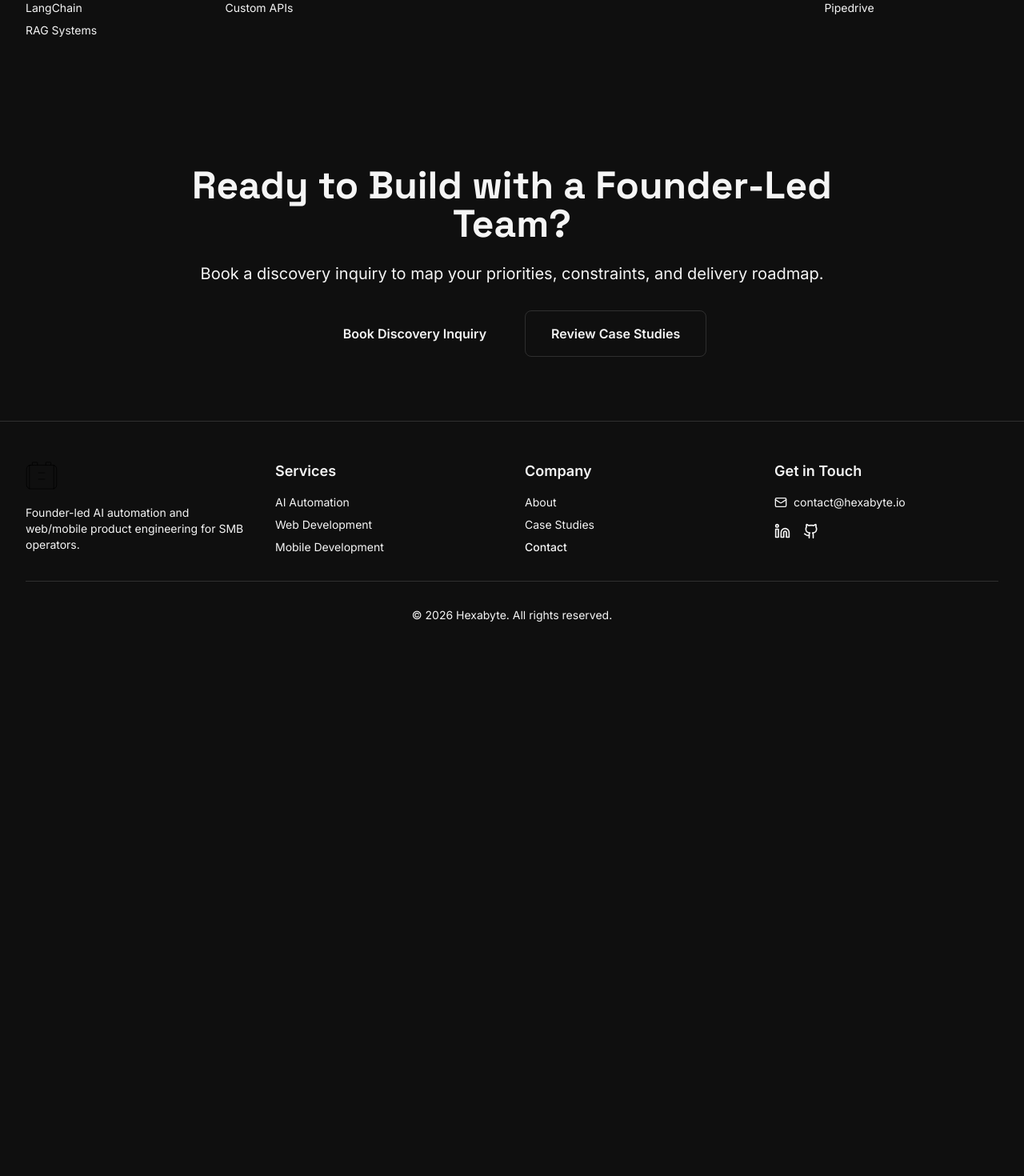
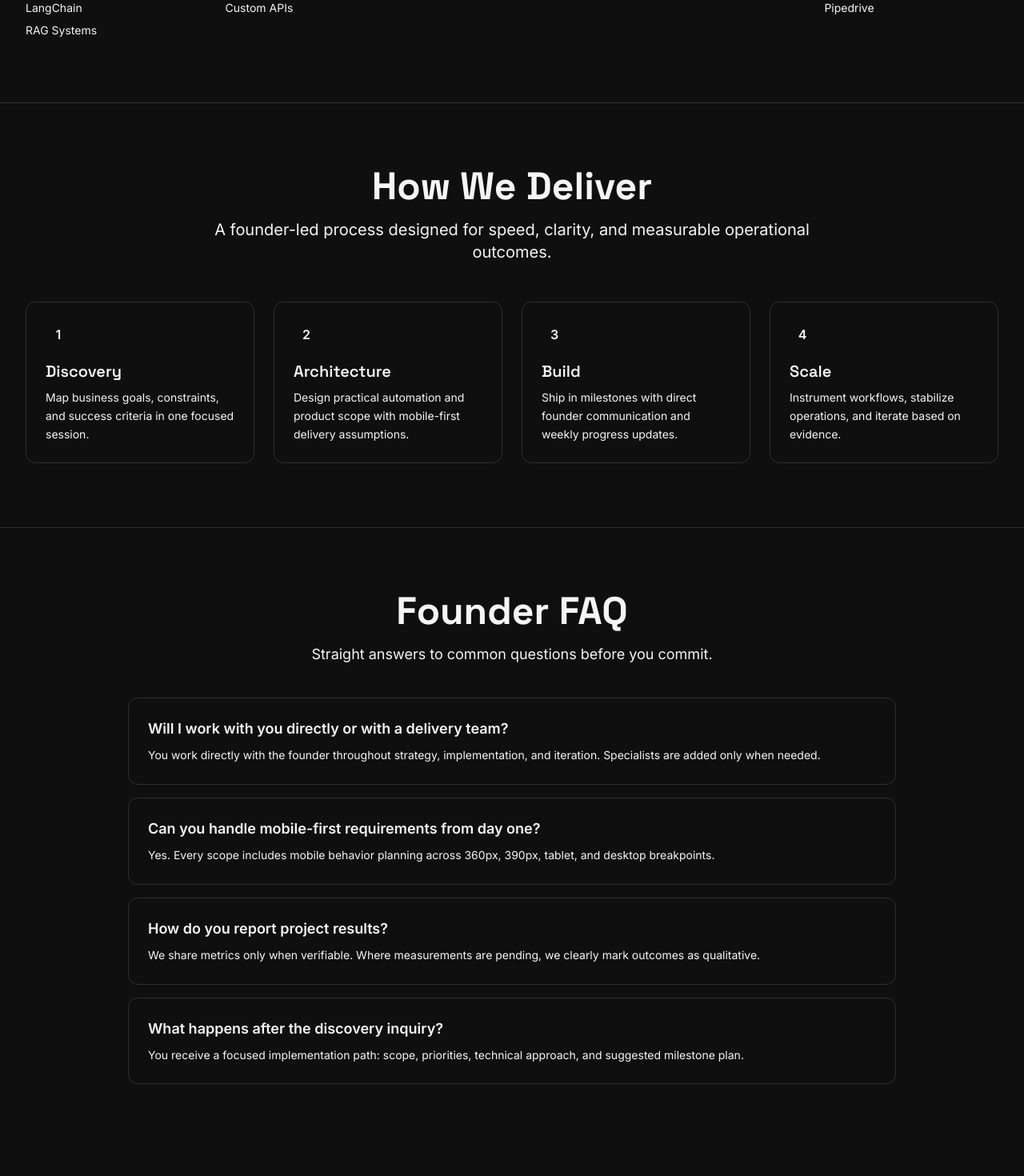
Before and after one commit to mr3826/hexabyte-portfolio, a React (Vite) app: page / in a window 1280 px wide. Shown: the part 3600-5070 px from the top of the page at 80% size. Before the commit the page ends 4427 px from the top, so only its background shows below. Built offline with nearby package versions, Linux system fonts and the light colour scheme.

Commit message:
feat: step2 mobile and conversion polish

```diff
--- a/src/components/ProjectModal.tsx
+++ b/src/components/ProjectModal.tsx
@@ -47,10 +47,16 @@ export default function ProjectModal({ isOpen, onClose }: ProjectModalProps) {
       />
 
       {/* Modal */}
-      <div className="relative w-full max-w-2xl max-h-[90vh] overflow-y-auto bg-card border border-primary/20 rounded-2xl shadow-2xl animate-in zoom-in-95 duration-200">
+      <div
+        role="dialog"
+        aria-modal="true"
+        aria-labelledby="project-modal-title"
+        className="relative w-full max-w-2xl max-h-[90vh] overflow-y-auto bg-card border border-primary/20 rounded-2xl shadow-2xl animate-in zoom-in-95 duration-200"
+      >
         {/* Close Button */}
         <button
           onClick={onClose}
+          aria-label="Close project inquiry modal"
           className="absolute top-6 right-6 p-2 text-muted-foreground hover:text-foreground transition-colors rounded-lg hover:bg-secondary z-10"
         >
           <X className="w-5 h-5" />
@@ -99,7 +105,10 @@ export default function ProjectModal({ isOpen, onClose }: ProjectModalProps) {
           <form onSubmit={handleSubmit} className="px-8 pb-8">
             {/* Header */}
             <div className="text-center mb-8">
-              <h2 className="text-2xl sm:text-3xl font-bold font-['Space_Grotesk'] mb-2">
+              <h2
+                id="project-modal-title"
+                className="text-2xl sm:text-3xl font-bold font-['Space_Grotesk'] mb-2"
+              >
                 Start Your <span className="text-primary">Project</span>
               </h2>
               <p className="text-muted-foreground">
--- a/src/pages/CaseStudiesPage.tsx
+++ b/src/pages/CaseStudiesPage.tsx
@@ -100,6 +100,8 @@ export default function CaseStudiesPage() {
               <button
                 key={category}
                 onClick={() => setFilter(category)}
+                aria-pressed={filter === category}
+                aria-label={`Filter case studies by ${category}`}
                 className={`min-h-[44px] px-6 py-2 rounded-lg transition-all ${
                   filter === category
                     ? 'bg-primary text-background'
@@ -121,6 +123,7 @@ export default function CaseStudiesPage() {
               <Link
                 key={study.id}
                 to={`/case-studies/${study.id}`}
+                aria-label={`Open case study: ${study.title}`}
                 className="group bg-card border border-primary/20 rounded-xl overflow-hidden hover:border-primary/50 transition-all hover:shadow-lg hover:shadow-primary/20"
               >
                 {/* Visual Indicator */}
@@ -143,6 +146,11 @@ export default function CaseStudiesPage() {
                   <div className="inline-block px-3 py-1 bg-primary/10 text-primary text-xs rounded-full mb-3">
                     {study.category}
                   </div>
+                  {study.id === 'shopify-automation' && (
+                    <div className="inline-block ml-2 px-3 py-1 bg-accent/15 text-accent text-xs rounded-full mb-3">
+                      Featured
+                    </div>
+                  )}
 
                   <h3 className="text-xl font-semibold mb-2 font-['Space_Grotesk'] group-hover:text-primary transition-colors">
                     {study.title}
--- a/src/pages/CaseStudyDetail.tsx
+++ b/src/pages/CaseStudyDetail.tsx
@@ -1282,19 +1282,19 @@ export default function CaseStudyDetail() {
           <h2 className="text-4xl lg:text-5xl font-bold font-['Space_Grotesk'] mb-6">
             Want Similar <span className="text-primary">Results?</span>
           </h2>
-          <p className="text-xl text-muted-foreground mb-8">
+          <p className="text-lg sm:text-xl text-muted-foreground mb-8">
             Let's discuss how we can transform your business
           </p>
           <div className="flex flex-col sm:flex-row gap-4 justify-center">
             <button
               onClick={openModal}
-              className="px-8 py-4 bg-primary text-background rounded-lg font-semibold hover:bg-primary/90 transition-all hover:shadow-lg hover:shadow-primary/50 inline-flex items-center justify-center"
+              className="min-h-[44px] px-8 py-4 bg-primary text-background rounded-lg font-semibold hover:bg-primary/90 transition-all hover:shadow-lg hover:shadow-primary/50 inline-flex items-center justify-center"
             >
-              Book Free Consultation <ArrowRight className="w-5 h-5 ml-2" />
+              Book Discovery Inquiry <ArrowRight className="w-5 h-5 ml-2" />
             </button>
             <Link
               to="/case-studies"
-              className="px-8 py-4 bg-secondary border border-primary/30 text-foreground rounded-lg font-semibold hover:bg-secondary/80 transition-all"
+              className="min-h-[44px] px-8 py-4 bg-secondary border border-primary/30 text-foreground rounded-lg font-semibold hover:bg-secondary/80 transition-all"
             >
               View More Projects
             </Link>
--- a/src/pages/HomePage.tsx
+++ b/src/pages/HomePage.tsx
@@ -486,6 +486,102 @@ export default function HomePage() {
         </div>
       </section>
 
+      {/* Process Section */}
+      <section className="py-20 bg-secondary/30 border-y border-primary/20">
+        <div className="max-w-7xl mx-auto px-6 lg:px-8">
+          <div className="text-center mb-12">
+            <h2 className="text-4xl lg:text-5xl font-bold font-['Space_Grotesk'] mb-4">
+              How We <span className="text-primary">Deliver</span>
+            </h2>
+            <p className="text-lg sm:text-xl text-muted-foreground max-w-3xl mx-auto">
+              A founder-led process designed for speed, clarity, and measurable
+              operational outcomes.
+            </p>
+          </div>
+
+          <div className="grid md:grid-cols-2 lg:grid-cols-4 gap-6">
+            {[
+              {
+                title: 'Discovery',
+                text: 'Map business goals, constraints, and success criteria in one focused session.',
+              },
+              {
+                title: 'Architecture',
+                text: 'Design practical automation and product scope with mobile-first delivery assumptions.',
+              },
+              {
+                title: 'Build',
+                text: 'Ship in milestones with direct founder communication and weekly progress updates.',
+              },
+              {
+                title: 'Scale',
+                text: 'Instrument workflows, stabilize operations, and iterate based on evidence.',
+              },
+            ].map((step, idx) => (
+              <div
+                key={step.title}
+                className="bg-card border border-primary/20 rounded-xl p-6"
+              >
+                <div className="w-8 h-8 rounded-full bg-primary/15 text-primary font-semibold flex items-center justify-center mb-4">
+                  {idx + 1}
+                </div>
+                <h3 className="text-xl font-semibold font-['Space_Grotesk'] mb-2">
+                  {step.title}
+                </h3>
+                <p className="text-sm text-muted-foreground leading-relaxed">
+                  {step.text}
+                </p>
+              </div>
+            ))}
+          </div>
+        </div>
+      </section>
+
+      {/* FAQ Section */}
+      <section className="py-20">
+        <div className="max-w-5xl mx-auto px-6 lg:px-8">
+          <div className="text-center mb-10">
+            <h2 className="text-4xl lg:text-5xl font-bold font-['Space_Grotesk'] mb-4">
+              Founder <span className="text-primary">FAQ</span>
+            </h2>
+            <p className="text-lg text-muted-foreground">
+              Straight answers to common questions before you commit.
+            </p>
+          </div>
+
+          <div className="space-y-4">
+            {[
+              {
+                q: 'Will I work with you directly or with a delivery team?',
+                a: 'You work directly with the founder throughout strategy, implementation, and iteration. Specialists are added only when needed.',
+              },
+              {
+                q: 'Can you handle mobile-first requirements from day one?',
+                a: 'Yes. Every scope includes mobile behavior planning across 360px, 390px, tablet, and desktop breakpoints.',
+              },
+              {
+                q: 'How do you report project results?',
+                a: 'We share metrics only when verifiable. Where measurements are pending, we clearly mark outcomes as qualitative.',
+              },
+              {
+                q: 'What happens after the discovery inquiry?',
+                a: 'You receive a focused implementation path: scope, priorities, technical approach, and suggested milestone plan.',
+              },
+            ].map((item) => (
+              <div
+                key={item.q}
+                className="bg-card border border-primary/20 rounded-xl p-6"
+              >
+                <h3 className="text-lg font-semibold mb-2">{item.q}</h3>
+                <p className="text-muted-foreground text-sm leading-relaxed">
+                  {item.a}
+                </p>
+              </div>
+            ))}
+          </div>
+        </div>
+      </section>
+
       {/* Contact CTA */}
       <section
         id="contact"
```
